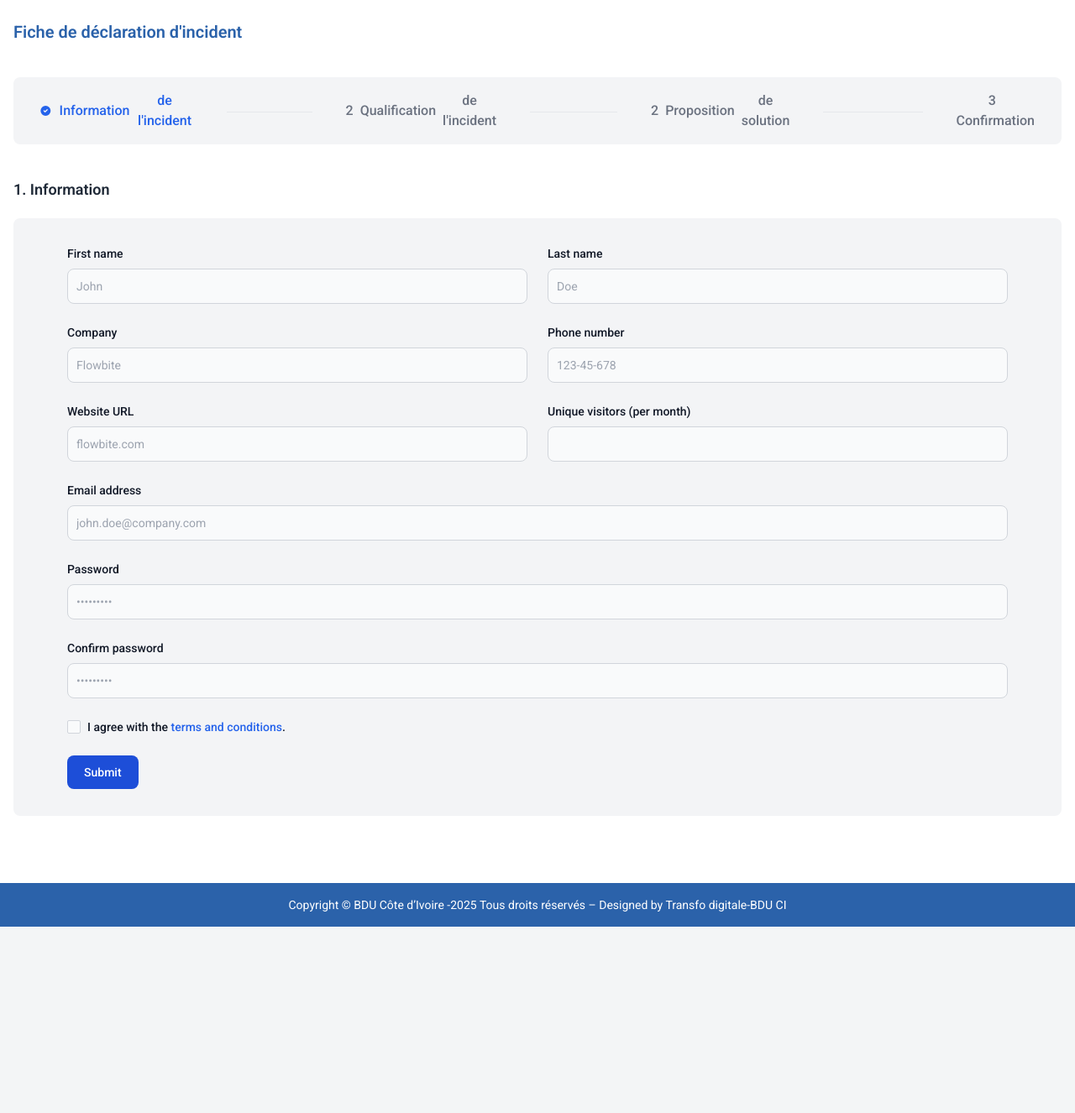
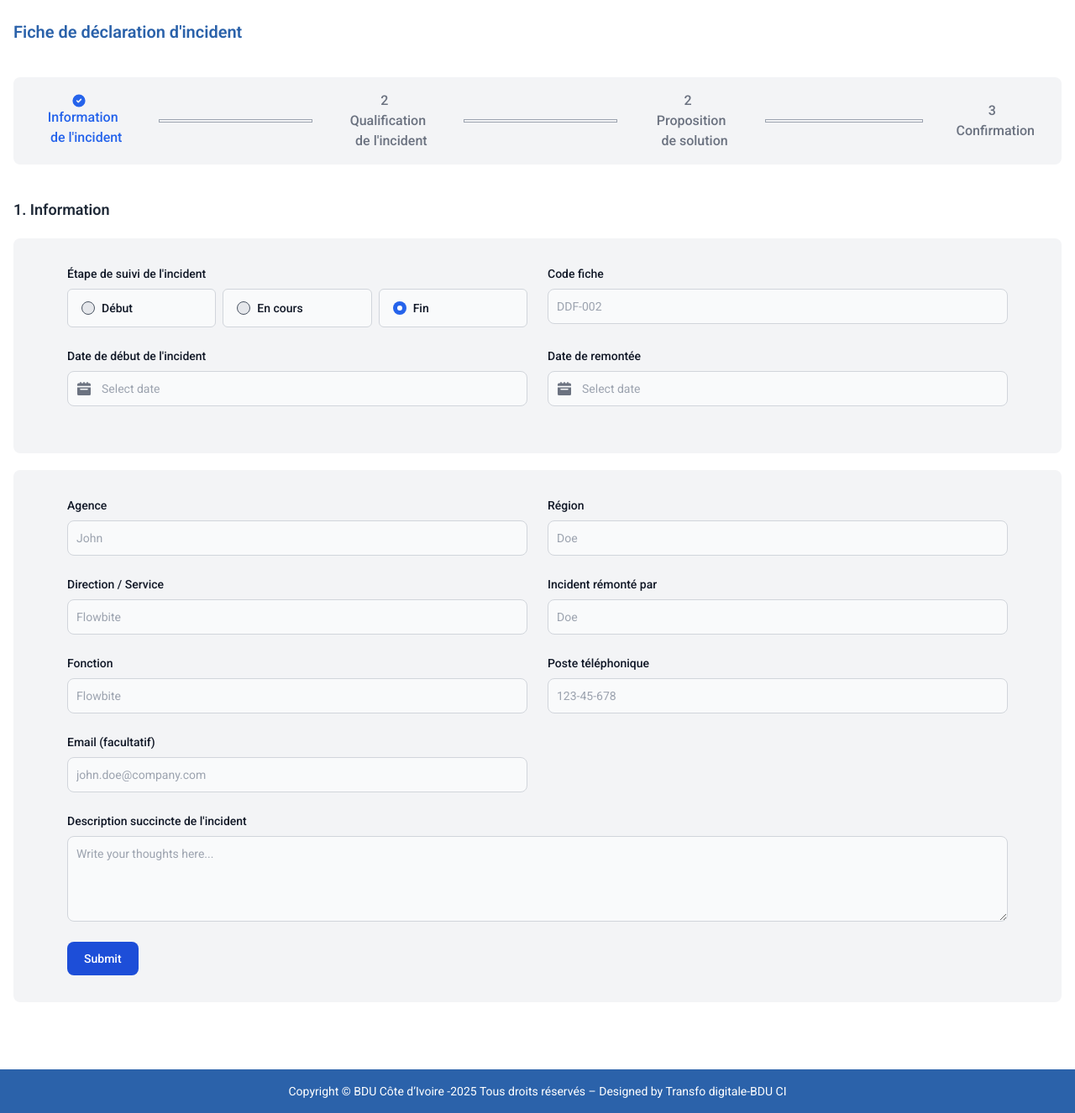
Before and after one commit to Muss147/intraBDU, a Symfony app: template templates/front/dispositif-alerte/fiche-declaration.html.twig in a window 1280 px wide. Shown: the part 119-1445 px from the top of the page at 84% size. Before the commit the page ends 1223 px from the top, so only its background shows below. Run offline with Twig, Linux system fonts and the light colour scheme; the template is opened without the code that fills it, so the values that code supplies are empty; style sheets or scripts are compiled from the project's sources; some libraries are stand-ins or nearby versions.

Commit message:
Implementation UI : page fiche recla. 30%

```diff
--- a/templates/front/dispositif-alerte/fiche-declaration.html.twig
+++ b/templates/front/dispositif-alerte/fiche-declaration.html.twig
@@ -12,23 +12,23 @@
         <h2 class="text-primary text-xl font-semibold mb-4">Fiche de déclaration d'incident</h2>
 
         <div class="p-4 md:px-8 rounded-lg bg-gray-100">
-            <ol class="flex items-center w-full text-sm font-medium text-center text-gray-500 sm:text-base" id="default-styled-tab" data-tabs-toggle="#default-styled-tab-content" data-tabs-active-classes="text-purple-600 hover:text-purple-600 border-purple-600" data-tabs-inactive-classes="dark:border-transparent text-gray-500 hover:text-gray-600 border-gray-100 hover:border-gray-300" role="tablist">
-                <li class="flex md:w-full items-center text-blue-600 sm:after:content-[''] after:w-full after:h-1 after:border-b after:border-gray-200 after:border-1 after:hidden sm:after:inline-block after:mx-6 xl:after:mx-10" role="presentation">
-                    <span class="flex items-center after:content-['/'] sm:after:hidden after:mx-2 after:text-gray-200" id="profile-styled-tab" data-tabs-target="#styled-profile" type="button" role="tab" aria-controls="profile" aria-selected="false">
+            <ol class="flex items-center w-full text-sm font-medium text-center text-gray-500 sm:text-base" id="default-styled-tab" data-tabs-toggle="#default-styled-tab-content" data-tabs-active-classes="text-secondary hover:text-secondary border-secondary" data-tabs-inactive-classes="dark:border-transparent text-gray-500 hover:text-gray-600 border-gray-100 hover:border-gray-300" role="tablist">
+                <li class="flex md:w-full items-center text-blue-600 sm:after:content-[''] after:w-full after:h-1 after:border after:border-gray-400 after:border-1 after:hidden sm:after:inline-block after:mx-6 xl:after:mx-10" role="presentation">
+                    <span class="flex flex-wrap items-center justify-center after:content-['/'] sm:after:hidden after:mx-2 after:text-gray-200" id="profile-styled-tab" data-tabs-target="#styled-profile" type="button" role="tab" aria-controls="profile" aria-selected="false">
                         <svg class="w-3.5 h-3.5 sm:w-4 sm:h-4 me-2.5" aria-hidden="true" xmlns="http://www.w3.org/2000/svg" fill="currentColor" viewBox="0 0 20 20">
                             <path d="M10 .5a9.5 9.5 0 1 0 9.5 9.5A9.51 9.51 0 0 0 10 .5Zm3.707 8.207-4 4a1 1 0 0 1-1.414 0l-2-2a1 1 0 0 1 1.414-1.414L9 10.586l3.293-3.293a1 1 0 0 1 1.414 1.414Z"/>
                         </svg>
                         Information <span class="hidden sm:inline-flex sm:ms-2">de l'incident</span>
                     </span>
                 </li>
-                <li class="flex md:w-full items-center after:content-[''] after:w-full after:h-1 after:border-b after:border-gray-200 after:border-1 after:hidden sm:after:inline-block after:mx-6 xl:after:mx-10">
-                    <span class="flex items-center after:content-['/'] sm:after:hidden after:mx-2 after:text-gray-200" id="dashboard-styled-tab" data-tabs-target="#styled-dashboard" type="button" role="tab" aria-controls="dashboard" aria-selected="false">
+                <li class="flex md:w-full items-center after:content-[''] after:w-full after:h-1 after:border after:border-gray-400 after:border-1 after:hidden sm:after:inline-block after:mx-6 xl:after:mx-10">
+                    <span class="flex flex-wrap items-center justify-center after:content-['/'] sm:after:hidden after:mx-2 after:text-gray-200" id="dashboard-styled-tab" data-tabs-target="#styled-dashboard" type="button" role="tab" aria-controls="dashboard" aria-selected="false">
                         <span class="me-2">2</span>
                         Qualification <span class="hidden sm:inline-flex sm:ms-2">de l'incident</span>
                     </span>
                 </li>
-                <li class="flex md:w-full items-center after:content-[''] after:w-full after:h-1 after:border-b after:border-gray-200 after:border-1 after:hidden sm:after:inline-block after:mx-6 xl:after:mx-10">
-                    <span class="flex items-center after:content-['/'] sm:after:hidden after:mx-2 after:text-gray-200" id="settings-styled-tab" data-tabs-target="#styled-settings" type="button" role="tab" aria-controls="settings" aria-selected="false">
+                <li class="flex md:w-full items-center after:content-[''] after:w-full after:h-1 after:border after:border-gray-400 after:border-1 after:hidden sm:after:inline-block after:mx-6 xl:after:mx-10">
+                    <span class="flex flex-wrap items-center justify-center after:content-['/'] sm:after:hidden after:mx-2 after:text-gray-200" id="settings-styled-tab" data-tabs-target="#styled-settings" type="button" role="tab" aria-controls="settings" aria-selected="false">
                         <span class="me-2">2</span>
                         Proposition <span class="hidden sm:inline-flex sm:ms-2">de solution</span>
                     </span>
@@ -48,47 +48,84 @@
                 <div class="p-8 md:px-16 rounded-lg bg-gray-100">
                     <div class="grid gap-6 mb-6 md:grid-cols-2">
                         <div>
-                            <label for="first_name" class="block mb-2 text-sm font-medium text-gray-900">First name</label>
+                            <label for="first_name" class="block mb-2 text-sm font-medium text-gray-900">Étape de suivi de l'incident</label>
+                            <div class="grid md:grid-cols-3 gap-2">
+                                <div class="flex items-center ps-4 border border-gray-300 bg-gray-50 rounded-md">
+                                    <input id="bordered-radio-1" type="radio" value="" name="bordered-radio" class="w-4 h-4 text-blue-600 bg-gray-200 border-gray-600 focus:ring-blue-500 focus:ring-2">
+                                    <label for="bordered-radio-1" class="w-full py-3 ms-2 text-sm font-medium text-gray-900">Début</label>
+                                </div>
+                                <div class="flex items-center ps-4 border border-gray-300 bg-gray-50 rounded-md">
+                                    <input checked id="bordered-radio-2" type="radio" value="" name="bordered-radio" class="w-4 h-4 text-blue-600 bg-gray-200 border-gray-600 focus:ring-blue-500 focus:ring-2">
+                                    <label for="bordered-radio-2" class="w-full py-3 ms-2 text-sm font-medium text-gray-900">En cours</label>
+                                </div>
+                                <div class="flex items-center ps-4 border border-gray-300 bg-gray-50 rounded-md">
+                                    <input checked id="bordered-radio-3" type="radio" value="" name="bordered-radio" class="w-4 h-4 text-blue-600 bg-gray-200 border-gray-600 focus:ring-blue-500 focus:ring-2">
+                                    <label for="bordered-radio-3" class="w-full py-3 ms-2 text-sm font-medium text-gray-900">Fin</label>
+                                </div>
+                            </div>
+                        </div>
+                        <div>
+                            <label for="last_name" class="block mb-2 text-sm font-medium text-gray-900">Code fiche</label>
+                            <input type="text" id="last_name" class="bg-gray-50 border border-gray-300 text-gray-900 text-sm rounded-lg focus:ring-blue-500 focus:border-blue-500 block w-full p-2.5" placeholder="DDF-002" required />
+                        </div>
+                        <div>
+                            <label for="company" class="block mb-2 text-sm font-medium text-gray-900">Date de début de l'incident</label>
+                            <div class="relative">
+                                <div class="absolute inset-y-0 start-0 flex items-center ps-3 pointer-events-none">
+                                    <svg class="w-4 h-4 text-gray-500 dark:text-gray-400" aria-hidden="true" xmlns="http://www.w3.org/2000/svg" fill="currentColor" viewBox="0 0 20 20">
+                                        <path d="M20 4a2 2 0 0 0-2-2h-2V1a1 1 0 0 0-2 0v1h-3V1a1 1 0 0 0-2 0v1H6V1a1 1 0 0 0-2 0v1H2a2 2 0 0 0-2 2v2h20V4ZM0 18a2 2 0 0 0 2 2h16a2 2 0 0 0 2-2V8H0v10Zm5-8h10a1 1 0 0 1 0 2H5a1 1 0 0 1 0-2Z"/>
+                                    </svg>
+                                </div>
+                                <input id="datepicker-autohide-debut" datepicker datepicker-autohide type="text" class="bg-gray-50 border border-gray-300 text-gray-900 text-sm rounded-lg focus:ring-blue-500 focus:border-blue-500 block w-full ps-10 p-2.5" placeholder="Select date">
+                            </div>
+                        </div>
+                        <div>
+                            <label for="company" class="block mb-2 text-sm font-medium text-gray-900">Date de remontée</label>
+                            <div class="relative">
+                                <div class="absolute inset-y-0 start-0 flex items-center ps-3 pointer-events-none">
+                                    <svg class="w-4 h-4 text-gray-500 dark:text-gray-400" aria-hidden="true" xmlns="http://www.w3.org/2000/svg" fill="currentColor" viewBox="0 0 20 20">
+                                        <path d="M20 4a2 2 0 0 0-2-2h-2V1a1 1 0 0 0-2 0v1h-3V1a1 1 0 0 0-2 0v1H6V1a1 1 0 0 0-2 0v1H2a2 2 0 0 0-2 2v2h20V4ZM0 18a2 2 0 0 0 2 2h16a2 2 0 0 0 2-2V8H0v10Zm5-8h10a1 1 0 0 1 0 2H5a1 1 0 0 1 0-2Z"/>
+                                    </svg>
+                                </div>
+                                <input id="datepicker-autohide-remontee" datepicker datepicker-autohide type="text" class="bg-gray-50 border border-gray-300 text-gray-900 text-sm rounded-lg focus:ring-blue-500 focus:border-blue-500 block w-full ps-10 p-2.5" placeholder="Select date">
+                            </div>
+                        </div>
+                    </div>
+                </div>
+                <div class="p-8 md:px-16 rounded-lg bg-gray-100">
+                    <div class="grid gap-6 mb-6 md:grid-cols-2">
+                        <div>
+                            <label for="first_name" class="block mb-2 text-sm font-medium text-gray-900">Agence</label>
                             <input type="text" id="first_name" class="bg-gray-50 border border-gray-300 text-gray-900 text-sm rounded-lg focus:ring-blue-500 focus:border-blue-500 block w-full p-2.5" placeholder="John" required />
                         </div>
                         <div>
-                            <label for="last_name" class="block mb-2 text-sm font-medium text-gray-900">Last name</label>
+                            <label for="last_name" class="block mb-2 text-sm font-medium text-gray-900">Région</label>
                             <input type="text" id="last_name" class="bg-gray-50 border border-gray-300 text-gray-900 text-sm rounded-lg focus:ring-blue-500 focus:border-blue-500 block w-full p-2.5" placeholder="Doe" required />
                         </div>
                         <div>
-                            <label for="company" class="block mb-2 text-sm font-medium text-gray-900">Company</label>
+                            <label for="company" class="block mb-2 text-sm font-medium text-gray-900">Direction / Service</label>
                             <input type="text" id="company" class="bg-gray-50 border border-gray-300 text-gray-900 text-sm rounded-lg focus:ring-blue-500 focus:border-blue-500 block w-full p-2.5" placeholder="Flowbite" required />
                         </div>
                         <div>
-                            <label for="phone" class="block mb-2 text-sm font-medium text-gray-900">Phone number</label>
+                            <label for="last_name" class="block mb-2 text-sm font-medium text-gray-900">Incident rémonté par</label>
+                            <input type="text" id="last_name" class="bg-gray-50 border border-gray-300 text-gray-900 text-sm rounded-lg focus:ring-blue-500 focus:border-blue-500 block w-full p-2.5" placeholder="Doe" required />
+                        </div>
+                        <div>
+                            <label for="company" class="block mb-2 text-sm font-medium text-gray-900">Fonction</label>
+                            <input type="text" id="company" class="bg-gray-50 border border-gray-300 text-gray-900 text-sm rounded-lg focus:ring-blue-500 focus:border-blue-500 block w-full p-2.5" placeholder="Flowbite" required />
+                        </div>
+                        <div>
+                            <label for="phone" class="block mb-2 text-sm font-medium text-gray-900">Poste téléphonique</label>
                             <input type="tel" id="phone" class="bg-gray-50 border border-gray-300 text-gray-900 text-sm rounded-lg focus:ring-blue-500 focus:border-blue-500 block w-full p-2.5" placeholder="123-45-678" pattern="[0-9]{3}-[0-9]{2}-[0-9]{3}" required />
                         </div>
                         <div>
-                            <label for="website" class="block mb-2 text-sm font-medium text-gray-900">Website URL</label>
-                            <input type="url" id="website" class="bg-gray-50 border border-gray-300 text-gray-900 text-sm rounded-lg focus:ring-blue-500 focus:border-blue-500 block w-full p-2.5" placeholder="flowbite.com" required />
-                        </div>
-                        <div>
-                            <label for="visitors" class="block mb-2 text-sm font-medium text-gray-900">Unique visitors (per month)</label>
-                            <input type="number" id="visitors" class="bg-gray-50 border border-gray-300 text-gray-900 text-sm rounded-lg focus:ring-blue-500 focus:border-blue-500 block w-full p-2.5" placeholder="" required />
+                            <label for="email" class="block mb-2 text-sm font-medium text-gray-900">Email (facultatif)</label>
+                            <input type="email" id="email" class="bg-gray-50 border border-gray-300 text-gray-900 text-sm rounded-lg focus:ring-blue-500 focus:border-blue-500 block w-full p-2.5" placeholder="john.doe@company.com" required />
                         </div>
                     </div>
                     <div class="mb-6">
-                        <label for="email" class="block mb-2 text-sm font-medium text-gray-900">Email address</label>
-                        <input type="email" id="email" class="bg-gray-50 border border-gray-300 text-gray-900 text-sm rounded-lg focus:ring-blue-500 focus:border-blue-500 block w-full p-2.5" placeholder="john.doe@company.com" required />
-                    </div>
-                    <div class="mb-6">
-                        <label for="password" class="block mb-2 text-sm font-medium text-gray-900">Password</label>
-                        <input type="password" id="password" class="bg-gray-50 border border-gray-300 text-gray-900 text-sm rounded-lg focus:ring-blue-500 focus:border-blue-500 block w-full p-2.5" placeholder="•••••••••" required />
-                    </div>
-                    <div class="mb-6">
-                        <label for="confirm_password" class="block mb-2 text-sm font-medium text-gray-900">Confirm password</label>
-                        <input type="password" id="confirm_password" class="bg-gray-50 border border-gray-300 text-gray-900 text-sm rounded-lg focus:ring-blue-500 focus:border-blue-500 block w-full p-2.5" placeholder="•••••••••" required />
-                    </div>
-                    <div class="flex items-start mb-6">
-                        <div class="flex items-center h-5">
-                        <input id="remember" type="checkbox" value="" class="w-4 h-4 border border-gray-300 rounded-sm bg-gray-50 focus:ring-3 focus:ring-blue-300" required />
-                        </div>
-                        <label for="remember" class="ms-2 text-sm font-medium text-gray-900">I agree with the <a href="#" class="text-blue-600 hover:underline">terms and conditions</a>.</label>
+                        <label for="email" class="block mb-2 text-sm font-medium text-gray-900">Description succincte de l'incident</label>
+                        <textarea id="message" rows="4" class="block p-2.5 w-full text-sm text-gray-900 bg-gray-50 rounded-lg border border-gray-300 focus:ring-blue-500 focus:border-blue-500" placeholder="Write your thoughts here..."></textarea>
                     </div>
                     <button type="submit" class="text-white bg-blue-700 hover:bg-blue-800 focus:ring-4 focus:outline-none focus:ring-blue-300 font-medium rounded-lg text-sm w-full sm:w-auto px-5 py-2.5 text-center">Submit</button>
                 </div>
```
